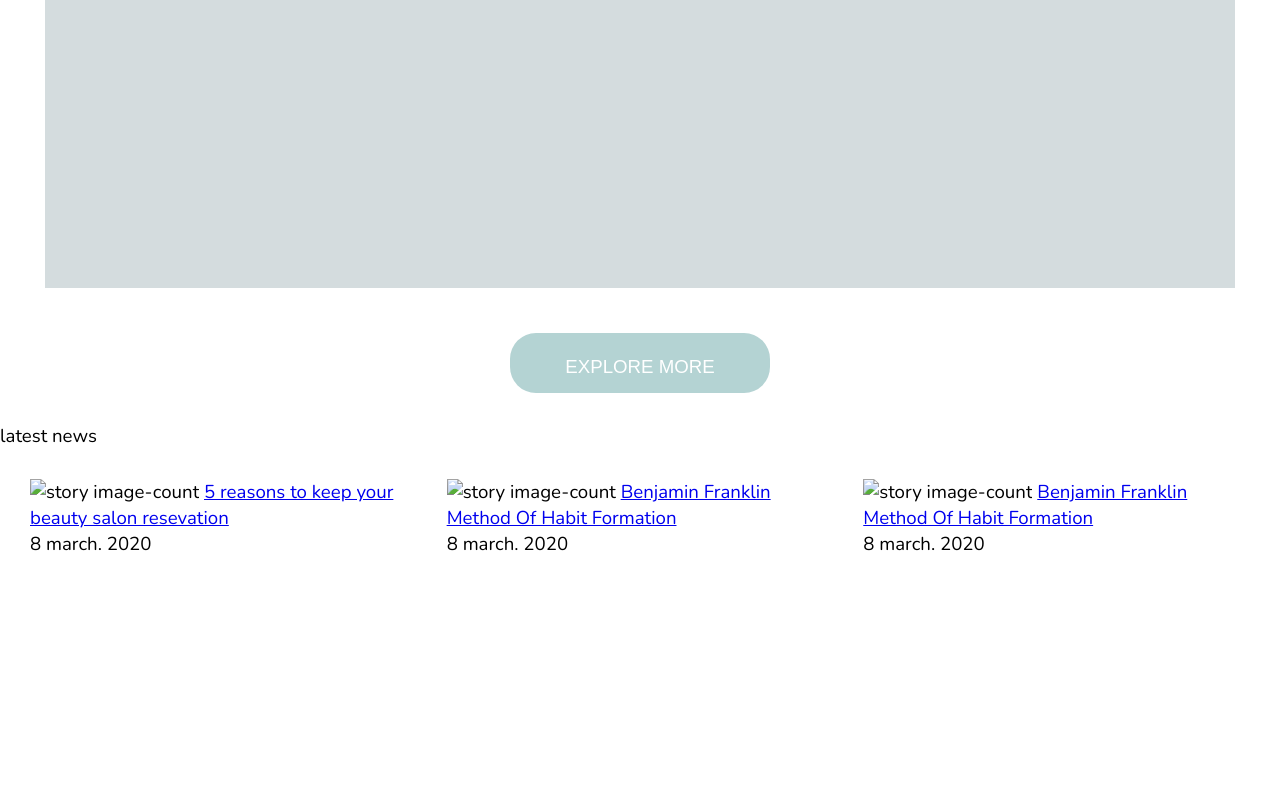
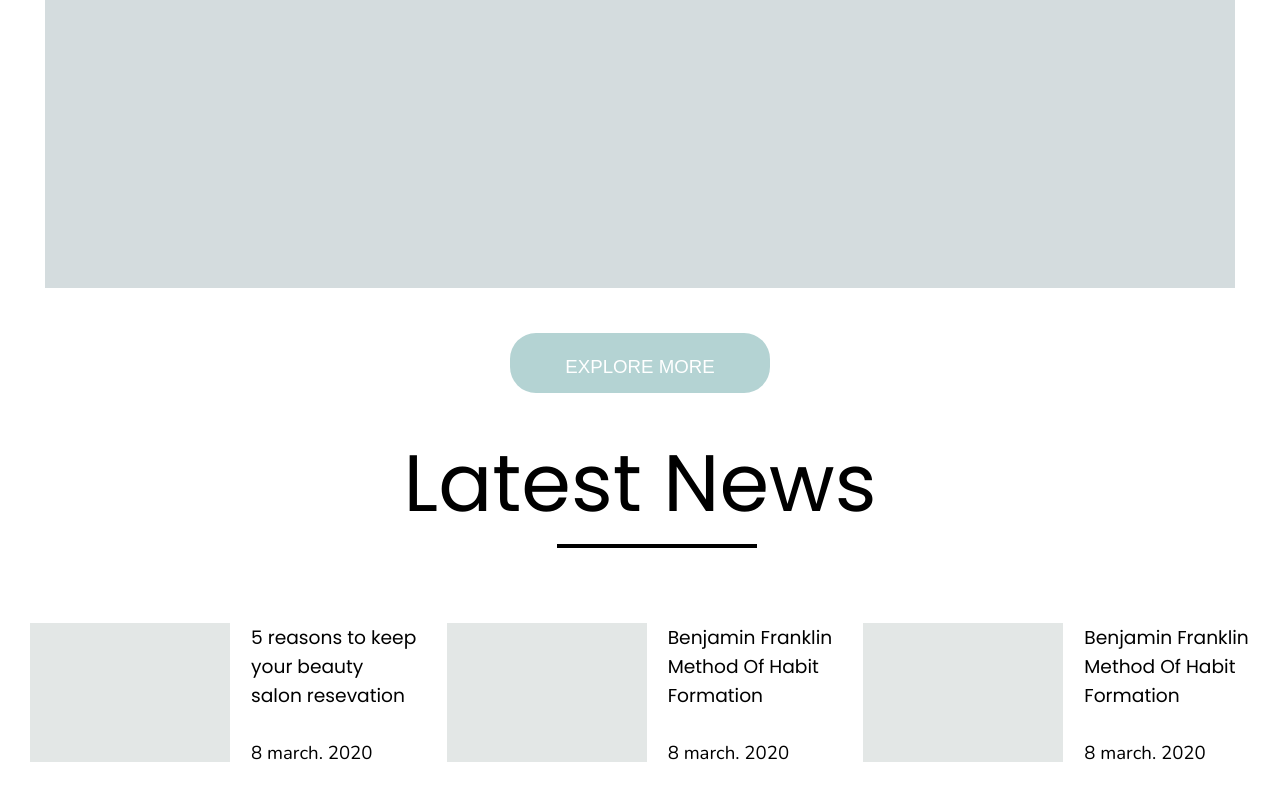
Before and after one commit to amineProjects/MI-Talent, a website: page index.html in a window 1280 px wide. Shown: the part 1502-2302 px from the top of the page. Before the commit the page ends 2239 px from the top, so only its background shows below. Drawn offline with nearby package versions, Linux system fonts and the light colour scheme.

Commit message:
Added the css for the title and the headline-story.

```diff
--- a/src/css/main.css
+++ b/src/css/main.css
@@ -308,7 +308,44 @@ header #search input[type="search"]:focus{
 
 /* stories section
 ====================*/
-
+#stories{
+	margin: 30px 1s0px;
+}
+.story-title {
+	text-align: center;
+	font-size: 60pt;
+	text-transform: capitalize;
+	position: relative;
+	font-family: 'Poppins';
+	padding-bottom: 50px;
+}
+.story-title::after{
+	content: "";
+	position: absolute;
+	bottom: 0;
+	left: 40%;
+	height: 2px;
+	width: 200px;
+	background: #000;
+	border-bottom: 2px solid black;
+	margin: 45px;
+}
+.headline-story img{
+	float: left;
+	margin-right: 21px;
+}
+.headline-story a{
+	text-decoration: none;
+	color: #000;
+	font-family: 'Poppins';
+	font-size: 14pt;
+}
+.headline-story a:hover{
+	color: #87bbbc;
+}
+.story-date{
+	margin-top: 30px;
+}
 
 /* footer section
 =================*/
```
Also changed, not shown: src/images/small-story.jpg (added).
